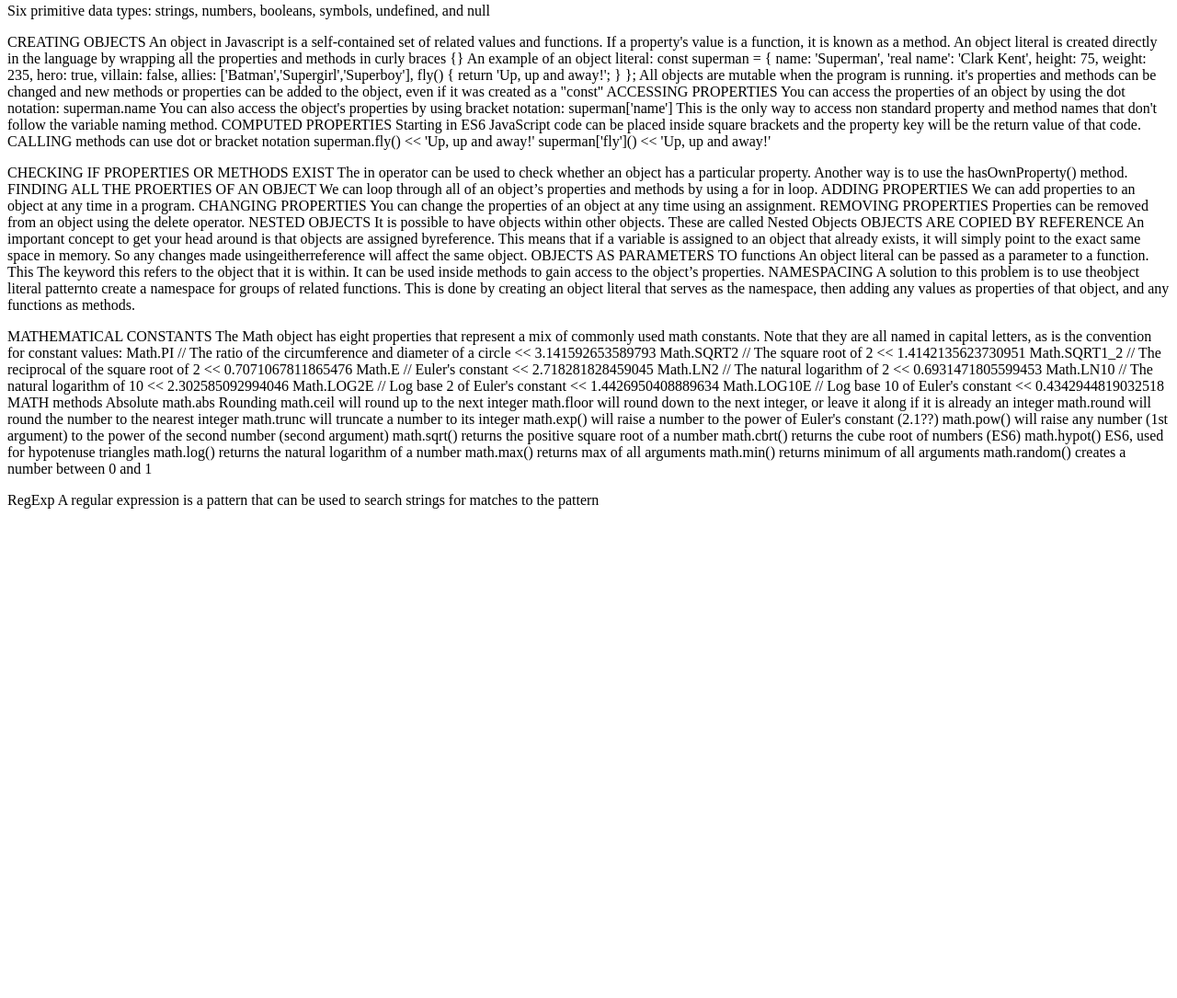
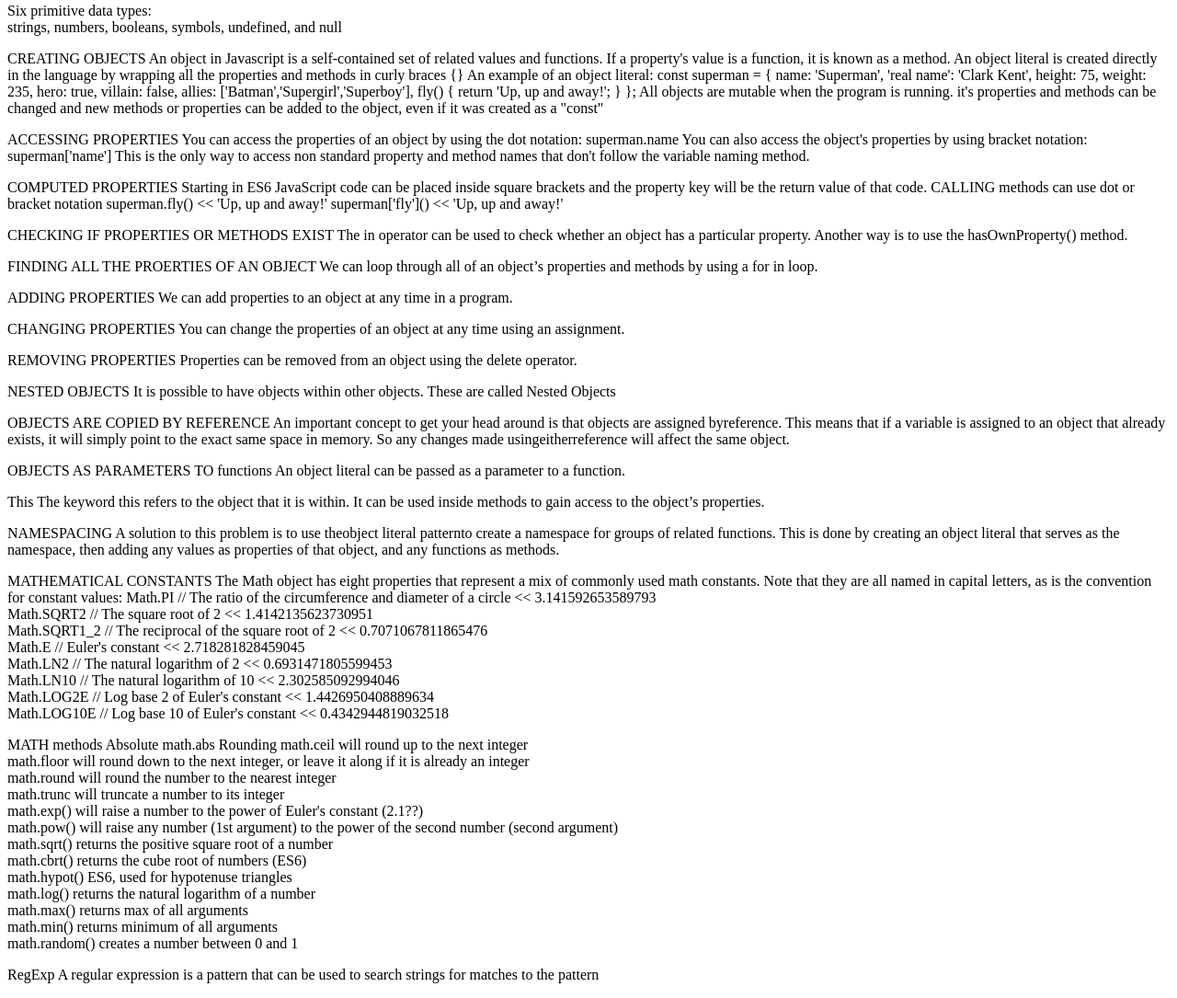
Before and after one commit to dianawaite/WDD330Winter, a plain HTML site: page Week3/notes.html in a window 1280 px wide. Shown: the part 77-1162 px from the top of the page at 92% size. Before the commit the page ends 800 px from the top, so only its background shows below. Drawn offline with Linux system fonts and the light colour scheme.

Commit message:
week 3 update 2

```diff
--- a/Week3/notes.html
+++ b/Week3/notes.html
@@ -8,7 +8,7 @@
 <body>
     <h1>Javascript: Novice to Ninja Chapter 5</h1>
     <p>
-        Six primitive data types:
+        Six primitive data types:<br>
         strings, numbers, booleans, symbols, undefined, and null
     </p>
     <p>
@@ -31,12 +31,14 @@
         };
         All objects are mutable when the program is running. it's properties and methods can be changed
         and new methods or properties can be added to the object, even if it was created as a "const"
-
+    </p>
+    <p>
         ACCESSING PROPERTIES
         You can access the properties of an object by using the dot notation: superman.name
         You can also access the object's properties by using bracket notation: superman['name']
         This is the only way to access non standard property and method names that don't follow the variable naming method.
-
+    </p>
+    <p>
         COMPUTED PROPERTIES
         Starting in ES6 JavaScript code can be placed inside square brackets and the property key will be the return value of that code.
 
@@ -51,35 +53,44 @@
         CHECKING IF PROPERTIES OR METHODS EXIST
         The in operator can be used to check whether an object has a particular property.
         Another way is to use the hasOwnProperty() method.
-
+    </p>
+    <p>
         FINDING ALL THE PROERTIES OF AN OBJECT
         We can loop through all of an object’s properties and methods by using a for in loop.
-
+    </p>
+    <p>
         ADDING PROPERTIES
         We can add properties to an object at any time in a program.
-
+    </p>
+    <p>
         CHANGING PROPERTIES
         You can change the properties of an object at any time using an assignment.
-
+    </p>
+    <p>
         REMOVING PROPERTIES
         Properties can be removed from an object using the delete operator.
-
+    </p>
+    <p>
         NESTED OBJECTS
         It is possible to have objects within other objects. These are called Nested Objects
-
+    </p>
+    <p>
         OBJECTS ARE COPIED BY REFERENCE
         An important concept to get your head around is that objects are assigned byreference.
         This means that if a variable is assigned to an object that already exists, it will
         simply point to the exact same space in memory. So any changes made usingeitherreference
         will affect the same object.
-
+    </p>
+    <p>
         OBJECTS AS PARAMETERS TO functions
         An object literal can be passed as a parameter to a function.
-
+    </p>
+    <p>
         This
         The keyword this refers to the object that it is within.
         It can be used inside methods to gain access to the object’s properties.
-
+    </p>
+    <p>
         NAMESPACING
         A solution to this problem is to use theobject literal patternto create a namespace
         for groups of related functions. This is done by creating an object literal that
@@ -91,37 +102,38 @@
         The Math object has eight properties that represent a mix of commonly used math constants. Note that they are all named in capital letters, as is the convention for constant values:
 
 Math.PI // The ratio of the circumference and diameter of a circle
-<< 3.141592653589793
+<< 3.141592653589793<br>
 Math.SQRT2 // The square root of 2
-<< 1.4142135623730951
+<< 1.4142135623730951<br>
 Math.SQRT1_2 // The reciprocal of the square root of 2
-<< 0.7071067811865476
+<< 0.7071067811865476<br>
 Math.E // Euler's constant
-<< 2.718281828459045
+<< 2.718281828459045<br>
 Math.LN2 // The natural logarithm of 2
-<< 0.6931471805599453
+<< 0.6931471805599453<br>
 Math.LN10 // The natural logarithm of 10
-<< 2.302585092994046
+<< 2.302585092994046<br>
 Math.LOG2E // Log base 2 of Euler's constant
-<< 1.4426950408889634
+<< 1.4426950408889634<br>
 Math.LOG10E // Log base 10 of Euler's constant
 << 0.4342944819032518
-
+    </p>
+    <p>
 MATH methods
 Absolute math.abs
 Rounding
-    math.ceil will round up to the next integer
-    math.floor will round down to the next integer, or leave it along if it is already an integer
-    math.round will round the number to the nearest integer
-    math.trunc will truncate a number to its integer
-    math.exp() will raise a number to the power of Euler's constant (2.1??)
-    math.pow() will raise any number (1st argument) to the power of the second number (second argument)
-    math.sqrt() returns the positive square root of a number
-    math.cbrt() returns the cube root of numbers (ES6)
-    math.hypot() ES6, used for hypotenuse triangles
-    math.log() returns the natural logarithm of a number
-    math.max() returns max of all arguments
-    math.min() returns minimum of all arguments
+    math.ceil will round up to the next integer<br>
+    math.floor will round down to the next integer, or leave it along if it is already an integer<br>
+    math.round will round the number to the nearest integer<br>
+    math.trunc will truncate a number to its integer<br>
+    math.exp() will raise a number to the power of Euler's constant (2.1??)<br>
+    math.pow() will raise any number (1st argument) to the power of the second number (second argument)<br>
+    math.sqrt() returns the positive square root of a number<br>
+    math.cbrt() returns the cube root of numbers (ES6)<br>
+    math.hypot() ES6, used for hypotenuse triangles<br>
+    math.log() returns the natural logarithm of a number<br>
+    math.max() returns max of all arguments<br>
+    math.min() returns minimum of all arguments<br>
     math.random() creates a number between 0 and 1
 
     </p>
```
